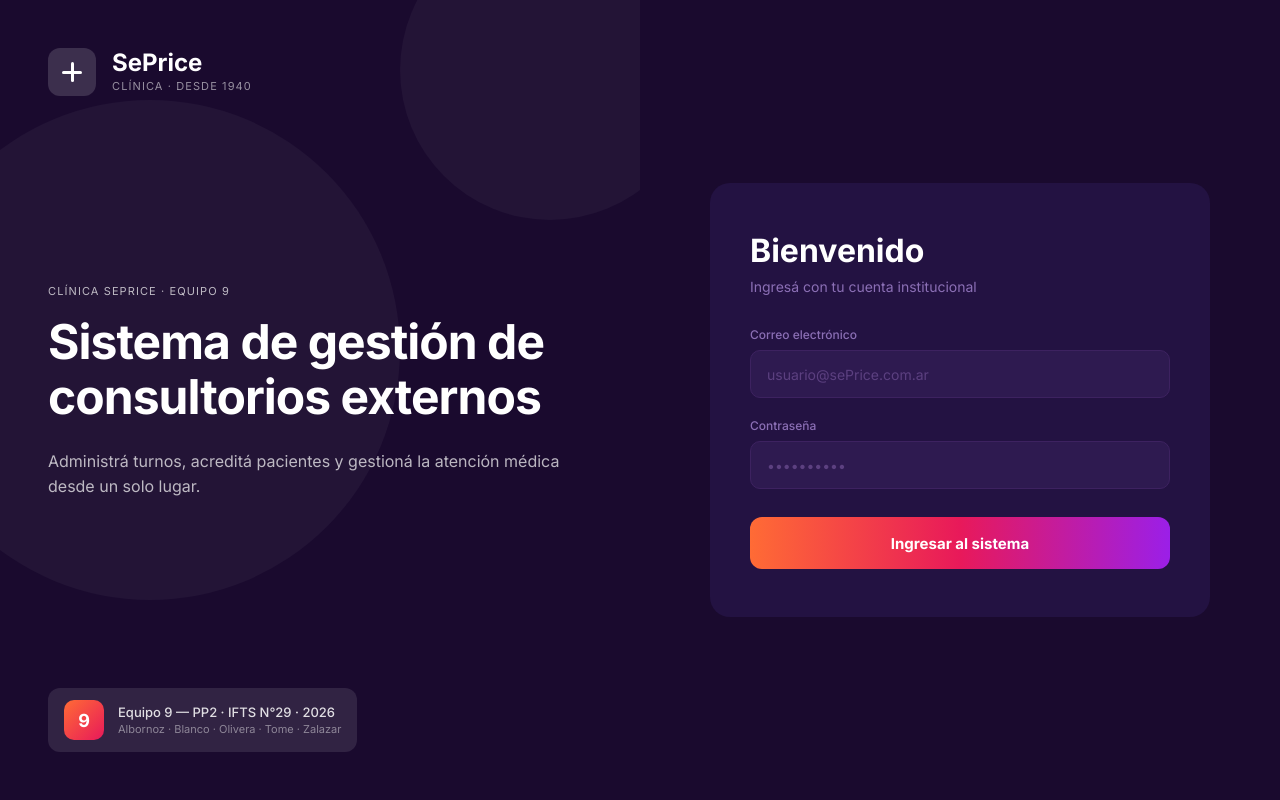
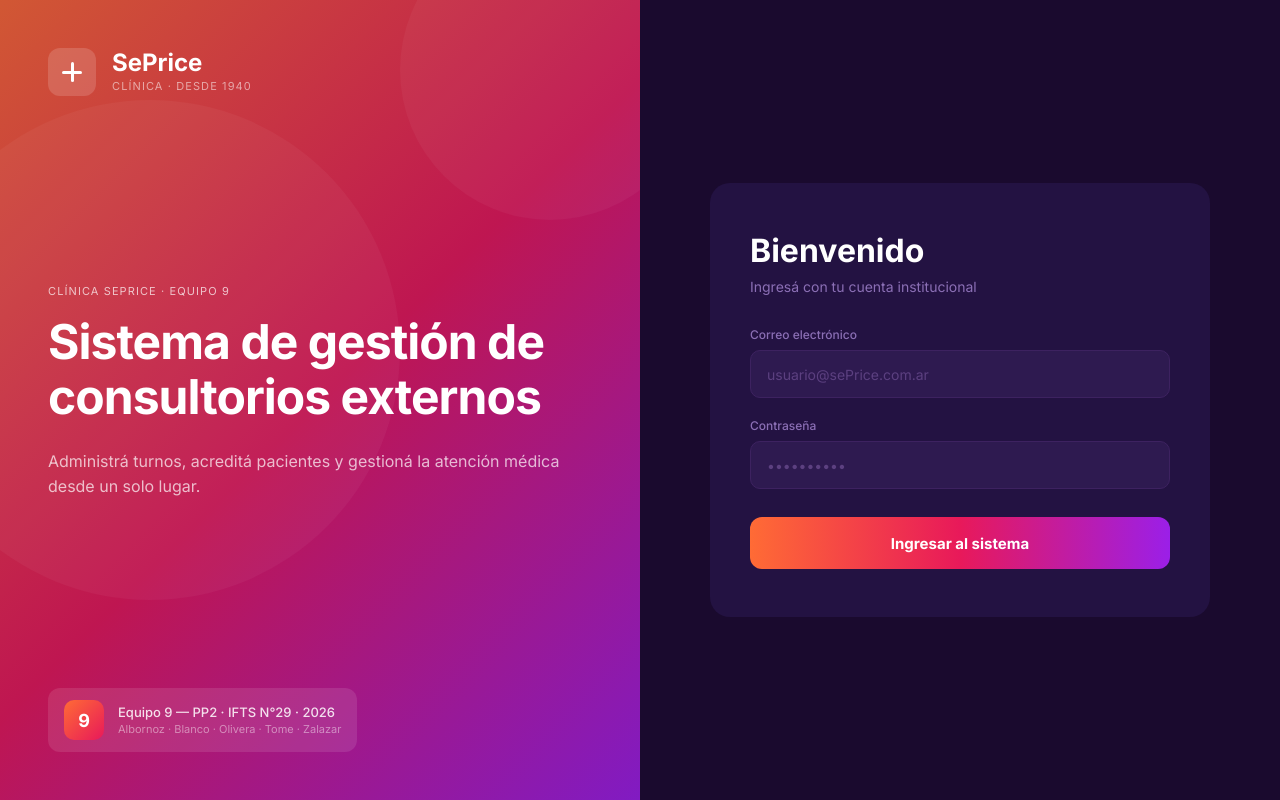
Before and after one commit to Nicoalazar/seprice-turnos, an Angular app: page /login in a window 1280 px wide. Built offline with nearby package versions, Linux system fonts and the light colour scheme; no server answers.

Commit message:
Fix colors

```diff
--- a/src/app/pages/auth/login/login.component.css
+++ b/src/app/pages/auth/login/login.component.css
@@ -21,7 +21,7 @@
 .gradient-overlay {
   position: absolute;
   inset: 0;
-  background: linear-gradient(135deg, var(--color-gradient-orange)cc, var(--color-gradient-pink)cc, var(--color-gradient-purple)cc);
+  background: linear-gradient(135deg, rgba(var(--color-gradient-orange-rgb), 0.8), rgba(var(--color-gradient-pink-rgb), 0.8), rgba(var(--color-gradient-purple-rgb), 0.8));
   z-index: 0;
 }
 
--- a/src/styles/colors.css
+++ b/src/styles/colors.css
@@ -8,8 +8,11 @@
 
   /* Colores primarios del gradiente */
   --color-gradient-orange: #FF6B35;
+  --color-gradient-orange-rgb: 255, 107, 53;
   --color-gradient-pink: #E8195A;
+  --color-gradient-pink-rgb: 232, 25, 90;
   --color-gradient-purple: #9B1FE8;
+  --color-gradient-purple-rgb: 155, 31, 232;
 
   /* Colores de texto y UI */
   --color-text-primary: #fff;
```
